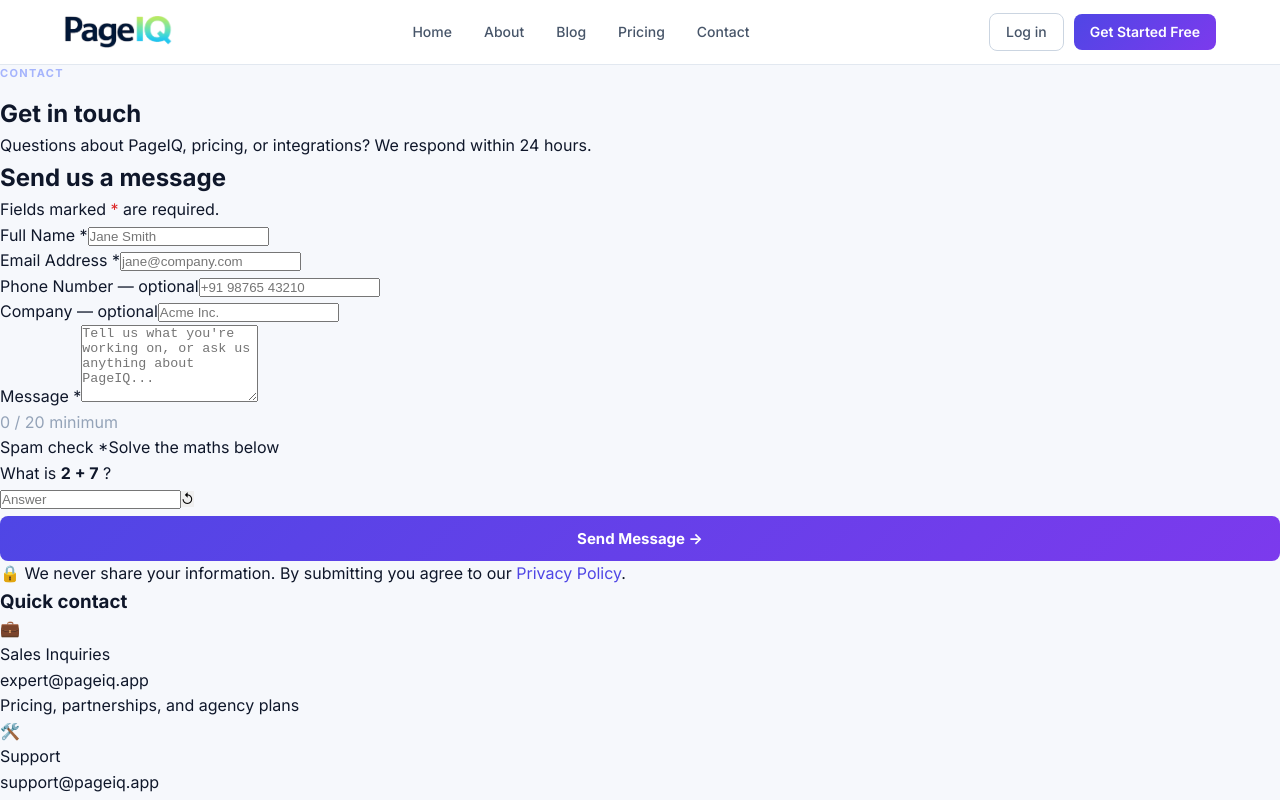
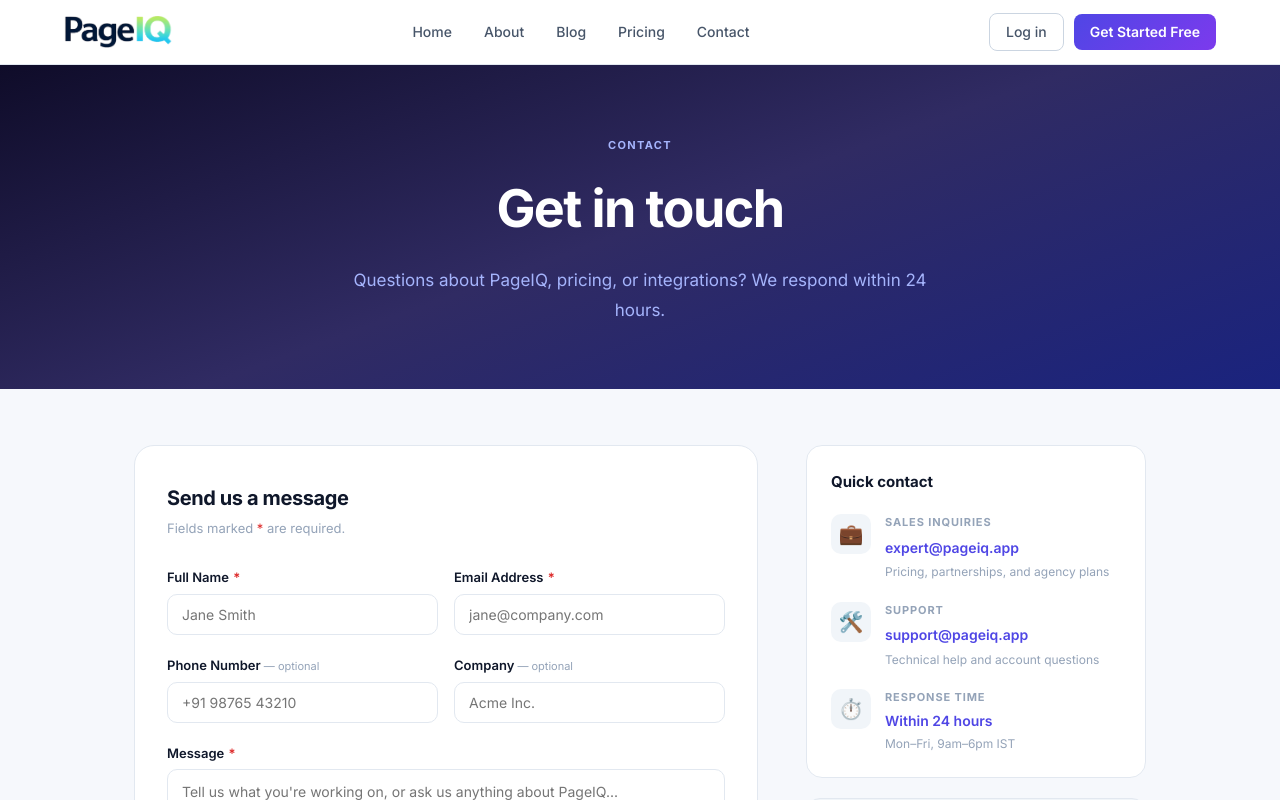
Before and after one commit to jaybinary/ai-seo-tool, a React (Vite) app: page /contact in a window 1280 px wide. Shown: the top 800 px of the page. Built offline with nearby package versions, Linux system fonts and the light colour scheme; no server answers.

Commit message:
Update App.css

```diff
--- a/src/App.css
+++ b/src/App.css
@@ -584,6 +584,161 @@
 .btn-copy:hover { background: var(--border); }
 
 /* ════════════════════════════════════════════════════════════════
+   CONTACT PAGE
+   ════════════════════════════════════════════════════════════════ */
+
+.contact-page { min-height: calc(100vh - 64px); }
+
+/* Hero */
+.contact-hero {
+  background: linear-gradient(160deg, #0f0c29 0%, #302b63 50%, #1a237e 100%);
+  padding: 72px 24px 64px; text-align: center; color: #fff;
+}
+.contact-hero-inner { max-width: 600px; margin: 0 auto; }
+.contact-hero-headline {
+  font-size: clamp(36px, 5vw, 52px); font-weight: 800;
+  letter-spacing: -.03em; margin-bottom: 16px;
+}
+.contact-hero-sub { font-size: 17px; color: #a5b4fc; line-height: 1.75; }
+
+/* Layout */
+.contact-layout {
+  max-width: 1060px; margin: 0 auto;
+  padding: 56px 24px 80px;
+  display: grid; grid-template-columns: 1fr 340px; gap: 48px; align-items: start;
+}
+
+/* Form panel */
+.contact-form-wrap {
+  background: #fff; border: 1.5px solid var(--border);
+  border-radius: 20px; padding: 36px 32px;
+}
+.contact-form-header { margin-bottom: 28px; }
+.contact-form-title { font-size: 20px; font-weight: 800; letter-spacing: -.02em; margin-bottom: 4px; }
+.contact-form-sub { font-size: 13px; color: var(--text-3); }
+
+.contact-form { display: flex; flex-direction: column; gap: 20px; }
+.contact-form-row { display: grid; grid-template-columns: 1fr 1fr; gap: 16px; }
+.contact-field { display: flex; flex-direction: column; gap: 6px; }
+
+.contact-label {
+  font-size: 13px; font-weight: 600; color: var(--text);
+}
+.contact-required { color: var(--red); margin-left: 1px; }
+.contact-optional { font-size: 11px; font-weight: 400; color: var(--text-3); }
+
+.contact-input {
+  width: 100%; padding: 11px 14px; border: 1.5px solid var(--border);
+  border-radius: 10px; font-size: 14px; font-family: inherit;
+  color: var(--text); background: #fff; outline: none;
+  transition: border-color .15s, box-shadow .15s;
+}
+.contact-input:focus {
+  border-color: var(--accent);
+  box-shadow: 0 0 0 3px rgba(79,70,229,.08);
+}
+.contact-input.error { border-color: var(--red); }
+.contact-input.error:focus { box-shadow: 0 0 0 3px rgba(220,38,38,.08); }
+
+.contact-textarea {
+  width: 100%; padding: 11px 14px; border: 1.5px solid var(--border);
+  border-radius: 10px; font-size: 14px; font-family: inherit;
+  color: var(--text); background: #fff; outline: none; resize: vertical;
+  min-height: 120px; transition: border-color .15s, box-shadow .15s;
+  line-height: 1.6;
+}
+.contact-textarea:focus {
+  border-color: var(--accent);
+  box-shadow: 0 0 0 3px rgba(79,70,229,.08);
+}
+.contact-textarea.error { border-color: var(--red); }
+
+.contact-char-count { font-size: 11px; text-align: right; margin-top: 4px; }
+.contact-error { font-size: 12px; color: var(--red); font-weight: 500; margin-top: 2px; }
+
+/* CAPTCHA */
+.contact-captcha-wrap {
+  background: var(--bg-3); border: 1.5px solid var(--border);
+  border-radius: 12px; padding: 16px 18px; display: flex; flex-direction: column; gap: 10px;
+}
+.contact-captcha-label { display: flex; align-items: center; justify-content: space-between; }
+.contact-captcha-hint { font-size: 11px; color: var(--text-3); font-weight: 500; }
+.contact-captcha-row { display: flex; align-items: center; gap: 10px; }
+.contact-captcha-question {
+  flex: 1; font-size: 15px; color: var(--text); background: #fff;
+  border: 1.5px solid var(--border); border-radius: 10px;
+  padding: 10px 14px; font-family: inherit;
+}
+.contact-captcha-question strong { color: var(--accent); font-weight: 800; font-size: 17px; }
+.contact-captcha-input {
+  width: 90px !important; text-align: center; font-size: 16px !important;
+  font-weight: 700 !important; flex-shrink: 0;
+}
+/* hide number input arrows */
+.contact-captcha-input::-webkit-outer-spin-button,
+.contact-captcha-input::-webkit-inner-spin-button { -webkit-appearance: none; margin: 0; }
+.contact-captcha-input[type=number] { -moz-appearance: textfield; }
+
+.contact-captcha-refresh {
+  width: 38px; height: 38px; border-radius: 8px; font-size: 18px;
+  background: #fff; border: 1.5px solid var(--border); color: var(--text-2);
+  cursor: pointer; display: flex; align-items: center; justify-content: center;
+  transition: all .15s; flex-shrink: 0;
+}
+.contact-captcha-refresh:hover { background: var(--accent-lt); color: var(--accent); border-color: var(--accent); }
+
+/* Submit */
+.contact-submit-btn { padding: 14px; font-size: 15px; border-radius: 10px; }
+.contact-submit-error {
+  background: #fef2f2; border: 1px solid #fecaca; border-radius: 10px;
+  padding: 12px 14px; font-size: 13px; color: var(--red);
+}
+.contact-privacy { font-size: 12px; color: var(--text-3); text-align: center; line-height: 1.6; }
+
+/* Success */
+.contact-success {
+  max-width: 480px; margin: 100px auto; text-align: center; padding: 0 24px;
+}
+.contact-success-icon { font-size: 56px; margin-bottom: 20px; }
+.contact-success h2 { font-size: 28px; font-weight: 800; letter-spacing: -.02em; margin-bottom: 10px; }
+.contact-success p { font-size: 15px; color: var(--text-2); line-height: 1.7; margin-bottom: 28px; }
+.contact-success-actions { display: flex; gap: 12px; justify-content: center; flex-wrap: wrap; }
+
+/* Sidebar */
+.contact-sidebar { display: flex; flex-direction: column; gap: 20px; position: sticky; top: 84px; }
+
+.contact-info-card {
+  background: #fff; border: 1.5px solid var(--border);
+  border-radius: 16px; padding: 24px;
+}
+.contact-info-title { font-size: 15px; font-weight: 700; color: var(--text); margin-bottom: 20px; }
+.contact-info-list { display: flex; flex-direction: column; gap: 20px; }
+.contact-info-item { display: flex; gap: 14px; align-items: flex-start; }
+.contact-info-icon {
+  font-size: 20px; width: 40px; height: 40px; border-radius: 10px;
+  background: var(--bg-3); display: flex; align-items: center; justify-content: center;
+  flex-shrink: 0;
+}
+.contact-info-label { font-size: 11px; font-weight: 700; text-transform: uppercase; letter-spacing: .08em; color: var(--text-3); margin-bottom: 3px; }
+.contact-info-value { font-size: 14px; font-weight: 600; color: var(--accent); }
+a.contact-info-value:hover { text-decoration: underline; }
+.contact-info-desc { font-size: 12px; color: var(--text-3); margin-top: 2px; }
+
+.contact-trust-card {
+  background: var(--bg-3); border: 1.5px solid var(--border); border-radius: 14px; padding: 22px;
+}
+.contact-trust-heading { font-size: 12px; font-weight: 700; text-transform: uppercase; letter-spacing: .08em; color: var(--text-3); margin-bottom: 14px; }
+.contact-trust-list { list-style: none; display: flex; flex-direction: column; gap: 9px; }
+.contact-trust-list li { font-size: 13px; color: var(--text); font-weight: 500; }
+
+.contact-audit-cta {
+  background: linear-gradient(135deg, #1e1b4b, #312e81);
+  border-radius: 16px; padding: 24px; color: #fff; text-align: center;
+}
+.contact-audit-cta h3 { font-size: 16px; font-weight: 700; margin-bottom: 8px; }
+.contact-audit-cta p { font-size: 13px; color: #a5b4fc; line-height: 1.65; }
+
+/* ════════════════════════════════════════════════════════════════
    BLOG PAGE
    ════════════════════════════════════════════════════════════════ */
 
@@ -951,6 +1106,8 @@
   .blog-post-layout { grid-template-columns: 1fr; }
   .blog-post-sidebar { position: static; }
   .blog-featured-card { grid-template-columns: 200px 1fr; }
+  .contact-layout { grid-template-columns: 1fr; }
+  .contact-sidebar { position: static; }
 }
 
 @media (max-width: 768px) {
@@ -977,6 +1134,8 @@
   .blog-featured-cover { min-height: 140px; }
   .blog-cta-inner { padding: 40px 24px; }
   .blog-post-inline-cta { flex-direction: column; text-align: center; }
+  .contact-form-row { grid-template-columns: 1fr; }
+  .contact-form-wrap { padding: 24px 20px; }
 }
 
 @media (max-width: 540px) {
```
